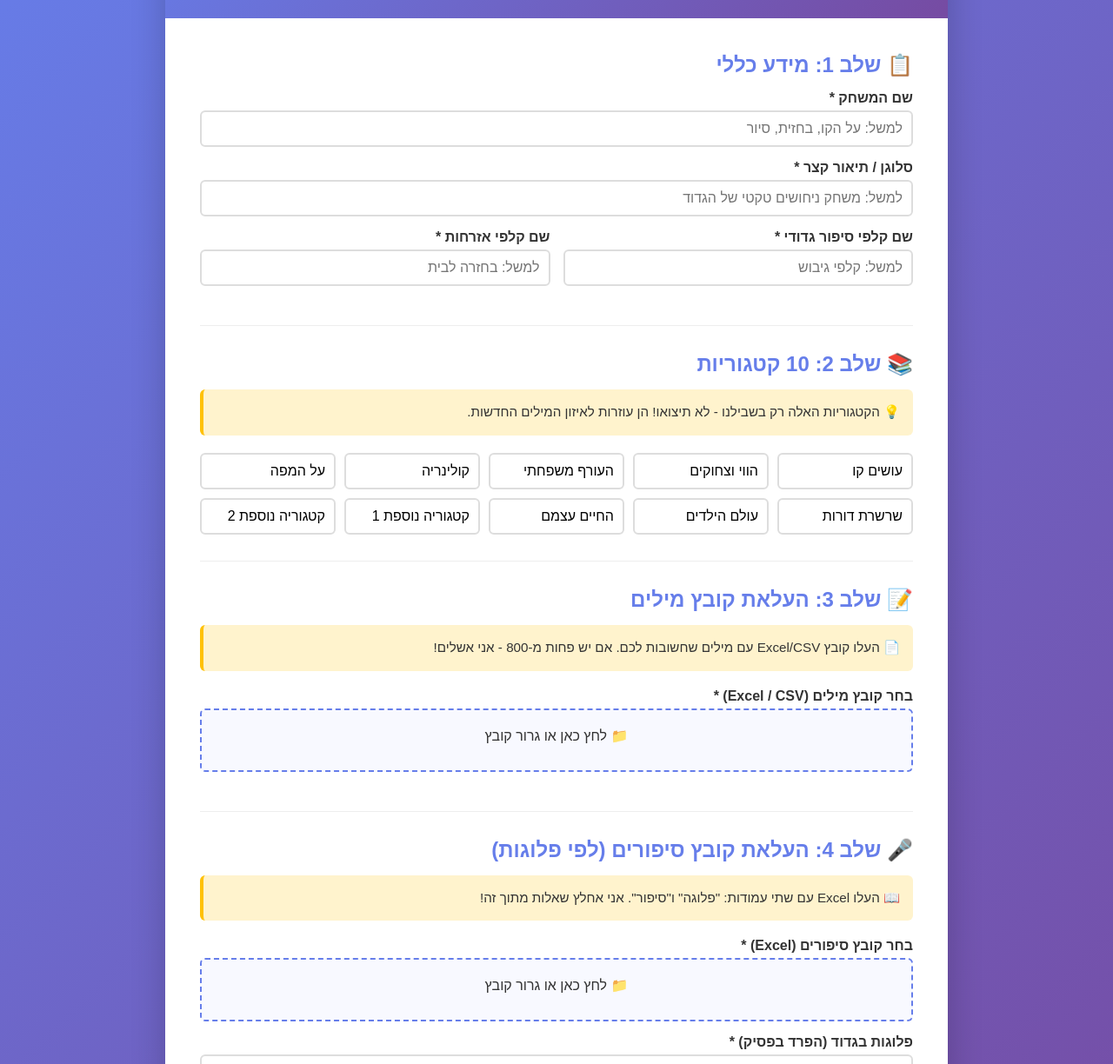
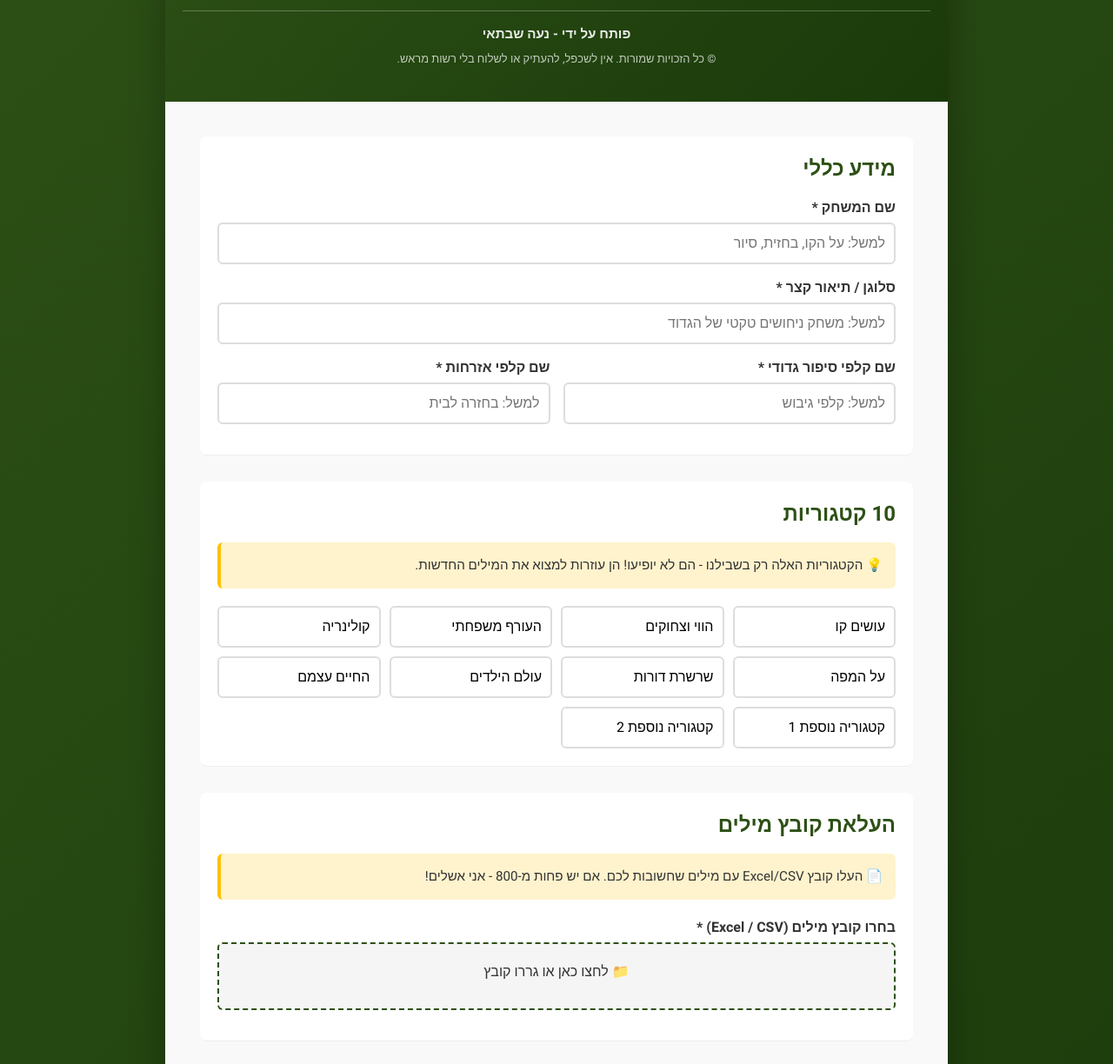
Before and after one commit to noashabtai/game-generator, a website: page index.html in a window 1280 px wide. Shown: the part 157-1381 px from the top of the page at 87% size. Drawn offline with Linux system fonts and the light colour scheme.

Commit message:
Update index.html

```diff
--- a/index.html
+++ b/index.html
@@ -3,7 +3,8 @@
 <head>
     <meta charset="UTF-8">
     <meta name="viewport" content="width=device-width, initial-scale=1.0">
-    <title>🎲 מחולל משחק קופסה גדודי</title>
+    <title>מחולל משחק קופסה גדודי</title>
+    <link href="https://fonts.googleapis.com/css2?family=Heebo:wght@400;700&display=swap" rel="stylesheet">
     <style>
         * {
             margin: 0;
@@ -12,8 +13,8 @@
         }
 
         body {
-            font-family: 'Arial', sans-serif;
-            background: linear-gradient(135deg, #667eea 0%, #764ba2 100%);
+            font-family: 'Heebo', sans-serif;
+            background: linear-gradient(135deg, #2d5016 0%, #1a3a0a 100%);
             min-height: 100vh;
             padding: 20px;
             color: #333;
@@ -24,12 +25,12 @@
             margin: 0 auto;
             background: white;
             border-radius: 12px;
-            box-shadow: 0 10px 40px rgba(0, 0, 0, 0.2);
+            box-shadow: 0 10px 40px rgba(0, 0, 0, 0.3);
             overflow: hidden;
         }
 
         .header {
-            background: linear-gradient(135deg, #667eea 0%, #764ba2 100%);
+            background: linear-gradient(135deg, #2d5016 0%, #1a3a0a 100%);
             color: white;
             padding: 40px 20px;
             text-align: center;
@@ -38,21 +39,41 @@
         .header h1 {
             font-size: 2.5em;
             margin-bottom: 10px;
+            font-family: 'Heebo', sans-serif;
+            font-weight: 700;
         }
 
         .header p {
             font-size: 1.1em;
+            opacity: 0.95;
+        }
+
+        .credit {
+            margin-top: 15px;
+            font-size: 0.95em;
             opacity: 0.9;
+            padding-top: 15px;
+            border-top: 1px solid rgba(255, 255, 255, 0.3);
+        }
+
+        .copyright {
+            margin-top: 8px;
+            font-size: 0.85em;
+            opacity: 0.8;
         }
 
         .content {
             padding: 40px;
+            background: #f9f9f9;
         }
 
         .section {
             margin-bottom: 30px;
             padding-bottom: 30px;
             border-bottom: 1px solid #eee;
+            background: white;
+            padding: 20px;
+            border-radius: 8px;
         }
 
         .section:last-child {
@@ -61,9 +82,10 @@
 
         .section-title {
             font-size: 1.5em;
-            color: #667eea;
+            color: #2d5016;
             margin-bottom: 15px;
             font-weight: bold;
+            font-family: 'Heebo', sans-serif;
         }
 
         .form-group {
@@ -75,6 +97,7 @@
             margin-bottom: 5px;
             font-weight: bold;
             color: #333;
+            font-family: 'Heebo', sans-serif;
         }
 
         input[type="text"],
@@ -84,7 +107,7 @@
             padding: 10px;
             border: 2px solid #ddd;
             border-radius: 6px;
-            font-family: inherit;
+            font-family: 'Heebo', sans-serif;
             font-size: 1em;
             transition: border-color 0.3s;
         }
@@ -93,7 +116,7 @@
         textarea:focus,
         input[type="file"]:focus {
             outline: none;
-            border-color: #667eea;
+            border-color: #2d5016;
         }
 
         textarea {
@@ -124,6 +147,7 @@
             border: 2px solid #ddd;
             border-radius: 6px;
             font-size: 0.9em;
+            font-family: 'Heebo', sans-serif;
         }
 
         .companies-list {
@@ -134,19 +158,20 @@
         }
 
         .company-tag {
-            background: #e8f0ff;
-            border: 2px solid #667eea;
-            color: #667eea;
+            background: #e8f5e9;
+            border: 2px solid #2d5016;
+            color: #2d5016;
             padding: 8px 12px;
             border-radius: 20px;
             display: flex;
             align-items: center;
             gap: 8px;
             font-size: 0.9em;
+            font-family: 'Heebo', sans-serif;
         }
 
         .company-tag button {
-            background: #667eea;
+            background: #2d5016;
             color: white;
             border: none;
             border-radius: 50%;
@@ -160,17 +185,18 @@
         }
 
         .file-upload {
-            border: 2px dashed #667eea;
+            border: 2px dashed #2d5016;
             padding: 20px;
             border-radius: 6px;
             text-align: center;
             cursor: pointer;
-            background: #f8f9ff;
+            background: #f5f5f5;
             transition: background 0.3s;
+            font-family: 'Heebo', sans-serif;
         }
 
         .file-upload:hover {
-            background: #e8f0ff;
+            background: #efefef;
         }
 
         .file-upload.uploaded {
@@ -182,6 +208,7 @@
             margin-top: 10px;
             font-size: 0.9em;
             color: #666;
+            font-family: 'Heebo', sans-serif;
         }
 
         .file-status.success {
@@ -203,16 +230,17 @@
             font-weight: bold;
             cursor: pointer;
             transition: all 0.3s;
+            font-family: 'Heebo', sans-serif;
         }
 
         .btn-primary {
-            background: linear-gradient(135deg, #667eea 0%, #764ba2 100%);
+            background: linear-gradient(135deg, #2d5016 0%, #1a3a0a 100%);
             color: white;
         }
 
         .btn-primary:hover {
             transform: translateY(-2px);
-            box-shadow: 0 5px 20px rgba(102, 126, 234, 0.4);
+            box-shadow: 0 5px 20px rgba(45, 80, 22, 0.4);
         }
 
         .btn-primary:disabled {
@@ -237,6 +265,7 @@
             text-align: center;
             font-weight: bold;
             display: none;
+            font-family: 'Heebo', sans-serif;
         }
 
         .status.show {
@@ -281,6 +310,7 @@
             margin-bottom: 20px;
             font-size: 0.95em;
             line-height: 1.5;
+            font-family: 'Heebo', sans-serif;
         }
 
         .stats {
@@ -295,12 +325,13 @@
             padding: 15px;
             border-radius: 6px;
             text-align: center;
+            font-family: 'Heebo', sans-serif;
         }
 
         .stat-number {
             font-size: 2em;
             font-weight: bold;
-            color: #667eea;
+            color: #2d5016;
         }
 
         .stat-label {
@@ -313,15 +344,21 @@
 <body>
     <div class="container">
         <div class="header">
-            <h1>🎲 מחולל משחק קופסה גדודי</h1>
+            <h1>מחולל משחק קופסה גדודי</h1>
             <p>צרו משחק ממותג בעצמכם!</p>
+            <div class="credit">
+                <strong>פותח על ידי - נעה שבתאי</strong>
+                <div class="copyright">
+                    © כל הזכויות שמורות. אין לשכפל, להעתיק או לשלוח בלי רשות מראש.
+                </div>
+            </div>
         </div>
 
         <div class="content">
             <form id="gameForm">
                 <!-- שלב 1: מידע כללי -->
                 <div class="section">
-                    <h2 class="section-title">📋 שלב 1: מידע כללי</h2>
+                    <h2 class="section-title">מידע כללי</h2>
 
                     <div class="form-group">
                         <label for="gameName">שם המשחק *</label>
@@ -347,10 +384,10 @@
 
                 <!-- שלב 2: קטגוריות -->
                 <div class="section">
-                    <h2 class="section-title">📚 שלב 2: 10 קטגוריות</h2>
+                    <h2 class="section-title">10 קטגוריות</h2>
 
                     <div class="info-box">
-                        💡 הקטגוריות האלה רק בשבילנו - לא תיצואו! הן עוזרות לאיזון המילים החדשות.
+                        💡 הקטגוריות האלה רק בשבילנו - הם לא יופיעו! הן עוזרות למצוא את המילים החדשות.
                     </div>
 
                     <div class="categories-container" id="categoriesContainer"></div>
@@ -358,17 +395,17 @@
 
                 <!-- שלב 3: קובץ מילים -->
                 <div class="section">
-                    <h2 class="section-title">📝 שלב 3: העלאת קובץ מילים</h2>
+                    <h2 class="section-title">העלאת קובץ מילים</h2>
 
                     <div class="info-box">
                         📄 העלו קובץ Excel/CSV עם מילים שחשובות לכם. אם יש פחות מ-800 - אני אשלים!
                     </div>
 
                     <div class="form-group">
-                        <label for="wordsFile">בחר קובץ מילים (Excel / CSV) *</label>
+                        <label for="wordsFile">בחרו קובץ מילים (Excel / CSV) *</label>
                         <div class="file-upload" id="wordsUpload">
                             <input type="file" id="wordsFile" name="wordsFile" accept=".xlsx,.xls,.csv" style="display: none;">
-                            <div>📁 לחץ כאן או גרור קובץ</div>
+                            <div>📁 לחצו כאן או גררו קובץ</div>
                             <div class="file-status" id="wordsStatus"></div>
                         </div>
                     </div>
@@ -376,23 +413,23 @@
 
                 <!-- שלב 4: קובץ סיפורים -->
                 <div class="section">
-                    <h2 class="section-title">🎤 שלב 4: העלאת קובץ סיפורים (לפי פלוגות)</h2>
+                    <h2 class="section-title">העלאת קובץ סיפורים (לפי פלוגות)</h2>
 
                     <div class="info-box">
                         📖 העלו Excel עם שתי עמודות: "פלוגה" ו"סיפור". אני אחלץ שאלות מתוך זה!
                     </div>
 
                     <div class="form-group">
-                        <label for="storiesFile">בחר קובץ סיפורים (Excel) *</label>
+                        <label for="storiesFile">בחרו קובץ סיפורים (Excel) *</label>
                         <div class="file-upload" id="storiesUpload">
                             <input type="file" id="storiesFile" name="storiesFile" accept=".xlsx,.xls,.csv" style="display: none;">
-                            <div>📁 לחץ כאן או גרור קובץ</div>
+                            <div>📁 לחצו כאן או גררו קובץ</div>
                             <div class="file-status" id="storiesStatus"></div>
                         </div>
                     </div>
 
                     <div class="form-group">
-                        <label for="companiesInput">פלוגות בגדוד (הפרד בפסיק) *</label>
+                        <label for="companiesInput">פלוגות בגדוד (הפרידו בפסיק) *</label>
                         <input type="text" id="companiesInput" placeholder="למשל: א׳, ב׳, ג׳, מפקדה" required>
                         <div class="companies-list" id="companiesList"></div>
                     </div>
@@ -415,10 +452,10 @@
 
                     <div class="button-group">
                         <button type="submit" class="btn-primary" id="submitBtn">
-                            🚀 עבד את הנתונים
+                            צא לביצוע
                         </button>
                         <button type="reset" class="btn-secondary">
-                            🔄 אתחל
+                            התחל מחדש
                         </button>
                     </div>
                 </div>
@@ -564,7 +601,7 @@
 
                 if (response.ok) {
                     status.className = 'status show success';
-                    status.innerHTML = '✅ הקובץ מוכן! <a href="/api/download/latest" download>הורד Excel</a>';
+                    status.innerHTML = '✅ הקובץ מוכן! <a href="/api/download/latest" download>הורדו Excel</a>';
                 } else {
                     throw new Error(data.error || 'שגיאה בעיבוד');
                 }
```
